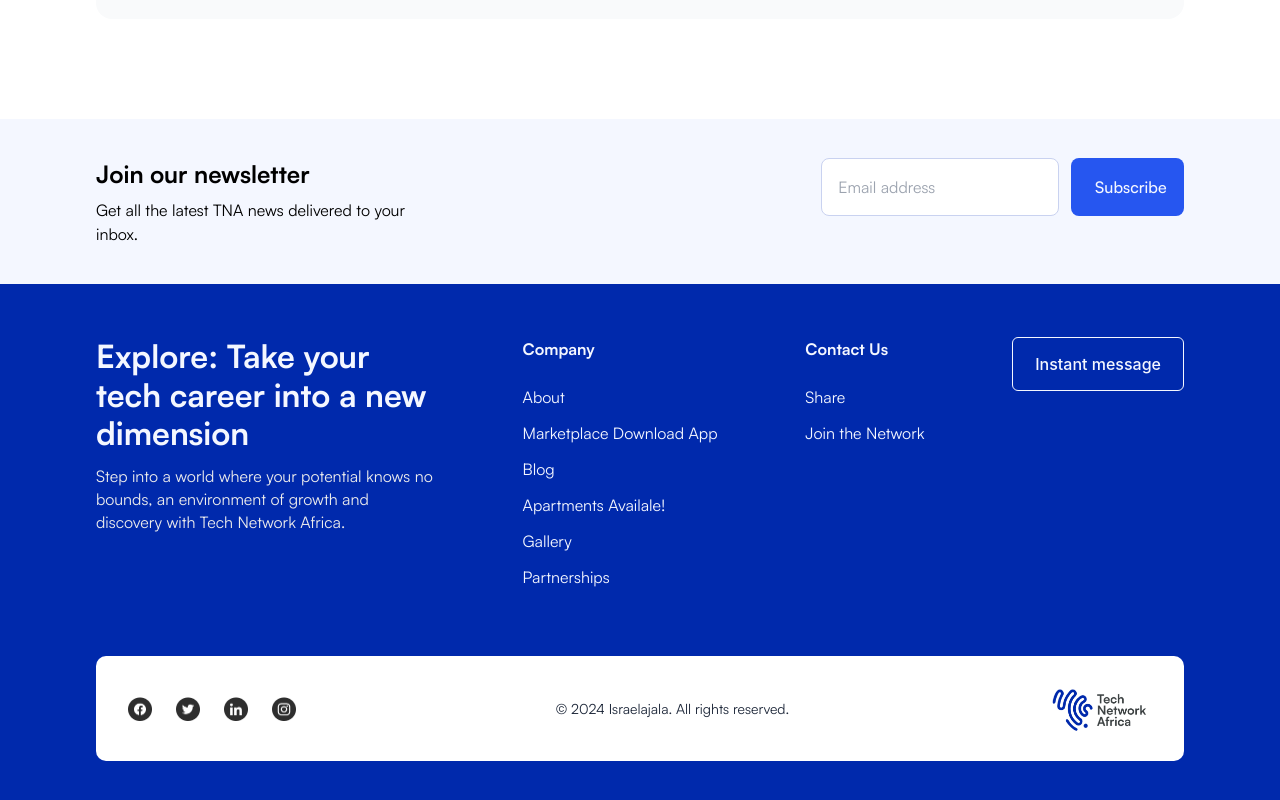
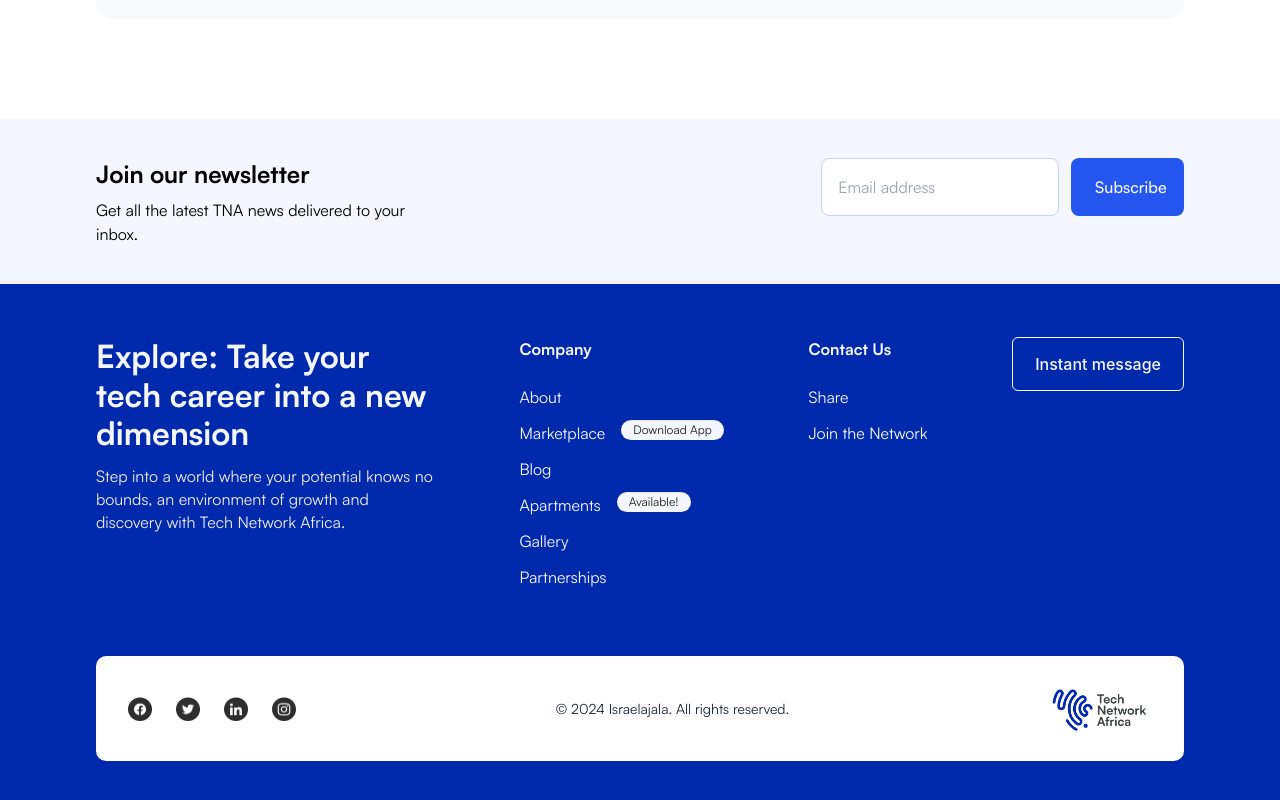
Before and after one commit to JosephOluOlofinte/tech-network-africa, a React (Vite) app: page / in a window 1280 px wide. Shown: the part 7161-7961 px from the top of the page. Built offline with nearby package versions, Linux system fonts and the light colour scheme; a web font is replaced by a local one.

Commit message:
animate the buttons on the footer

```diff
--- a/src/components/static/Footer.tsx
+++ b/src/components/static/Footer.tsx
@@ -30,16 +30,22 @@ const Footer = () => {
                 <NavLink to=''>About</NavLink>
               </li>
               <li>
-                <NavLink to=''>
-                  Marketplace <span>Download App</span>
+                <NavLink to='' className='flex gap-4 items-baseline'>
+                  Marketplace
+                  <span className='py-[2px] px-3 text-xs bg-brandWhite text-brandBlack rounded-2xl animate-bounce'>
+                    Download App
+                  </span>
                 </NavLink>
               </li>
               <li>
                 <NavLink to=''>Blog</NavLink>
               </li>
               <li>
-                <NavLink to=''>
-                  Apartments <span>Availale!</span>
+                <NavLink to='' className='flex gap-4 items-baseline'>
+                  Apartments
+                  <span className='py-[2px] px-3 text-xs bg-brandWhite text-brandBlack rounded-2xl animate-bounce'>
+                    Available!
+                  </span>
                 </NavLink>
               </li>
               <li>
--- a/tailwind.config.js
+++ b/tailwind.config.js
@@ -58,7 +58,6 @@ module.exports = {
       rotate: {
         11: '11deg',
       },
-    },
 
       keyframes: {
         slide: {
@@ -71,5 +70,7 @@ module.exports = {
         'hero-slide': 'slide 80s linear infinite',
       },
     },
+  },
+
   plugins: [],
 };
```
Lines whose indentation alone changed are shown as unchanged.
